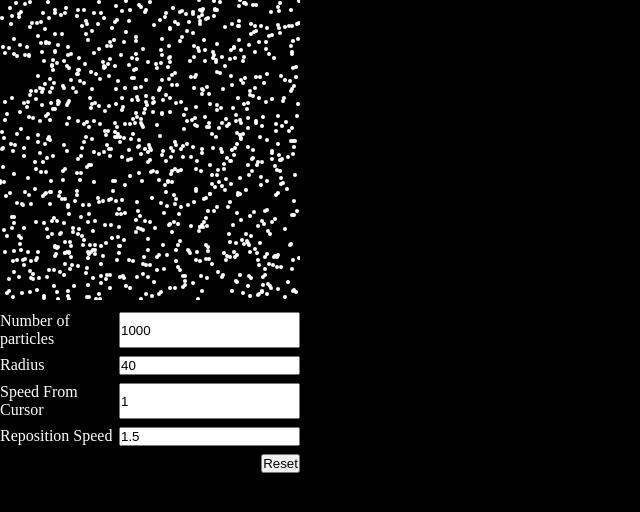
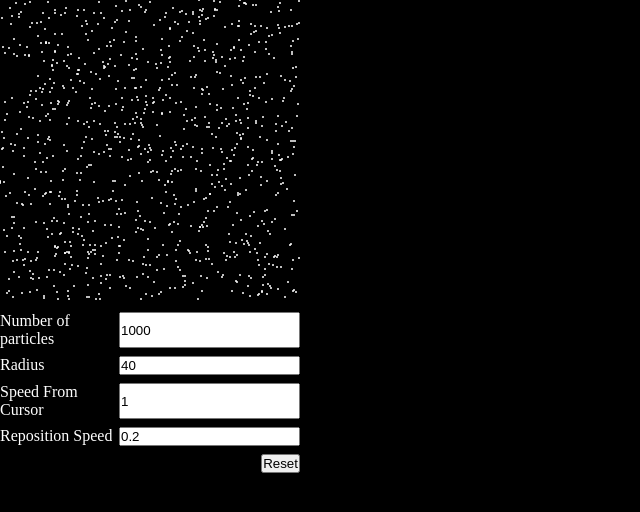
Before and after one commit to marcusshepp/particles, a website built with Vite: page index.html in a window 1280 px wide. Shown: the whole page, without its empty margins (0-640 px from the left). Built offline with nearby package versions, Linux system fonts and the light colour scheme.

Commit message:
better defaults

```diff
--- a/index.html
+++ b/index.html
@@ -27,7 +27,7 @@
 
             <div class="input">
                 <label>Reposition Speed</label>
-                <input type="number" id="reposition" value="1.5" />
+                <input type="number" id="reposition" value="0.2" />
             </div>
 
             <div class="input reset">
--- a/src/main.ts
+++ b/src/main.ts
@@ -8,14 +8,14 @@ context.fillStyle = "white";
 const numberOfParticles: number = 1000;
 const distanceFromMouse: number = 40;
 const movementSpeedFromCursor: number = 1;
-const movementSpeedReposition: number = 1.5;
+const movementSpeedReposition: number = 0.2;
 
 const State = {
     numberOfParticles,
     distanceFromMouse,
     movementSpeedFromCursor,
     movementSpeedReposition,
-    particleRadius: 2,
+    particleRadius: 1,
 };
 
 const particleNumberInput = document.querySelector("#particleNumber");
@@ -96,8 +96,6 @@ class Particle {
 
     public updatePos(): void {
         if (this.isCloseEnough()) {
-            context.fillStyle = "#7b7eff";
-
             if (this.destination) {
                 if (this.destination.x > this.pos.x) {
                     this.pos.x -= State.movementSpeedFromCursor;
@@ -111,8 +109,6 @@ class Particle {
                 }
             }
         } else {
-            context.fillStyle = "white";
-
             if (this.orgPos.x > this.pos.x) {
                 this.pos.x += State.movementSpeedReposition;
             } else if (this.orgPos.x < this.pos.x) {
```
